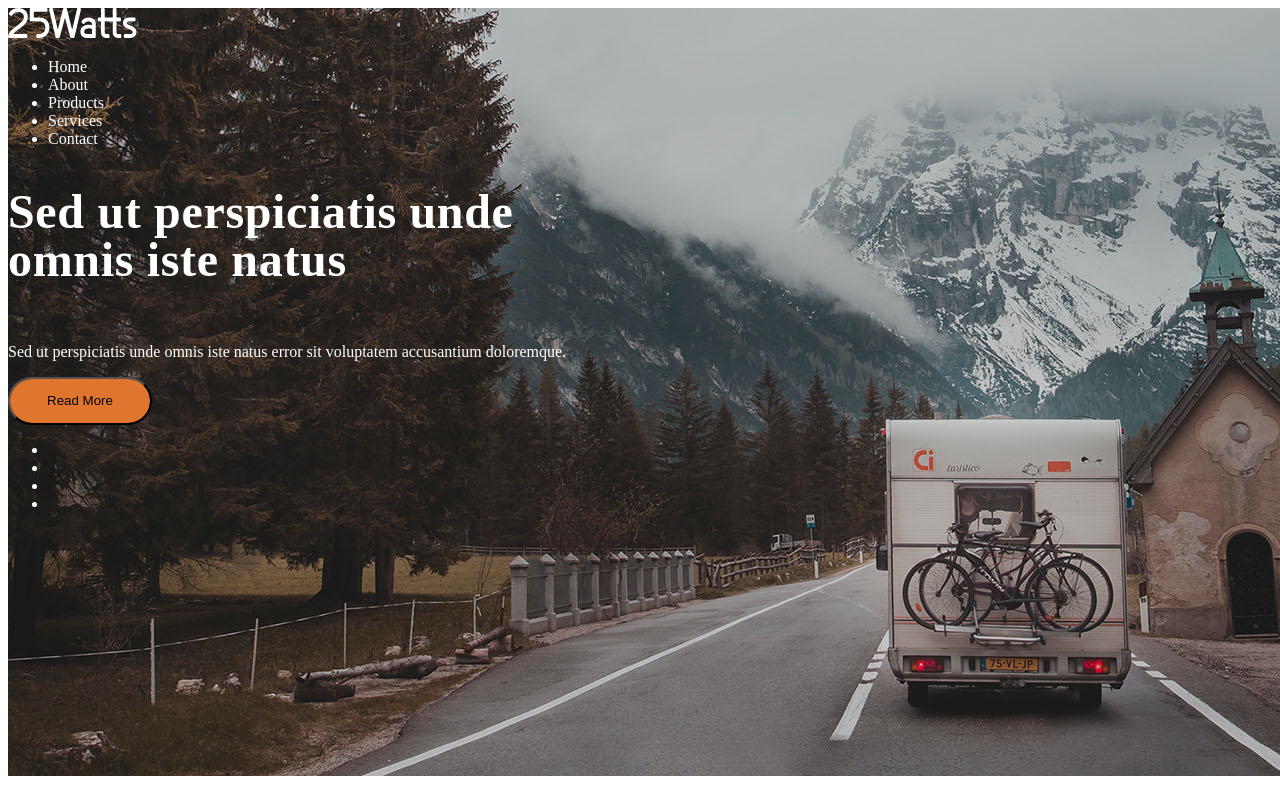
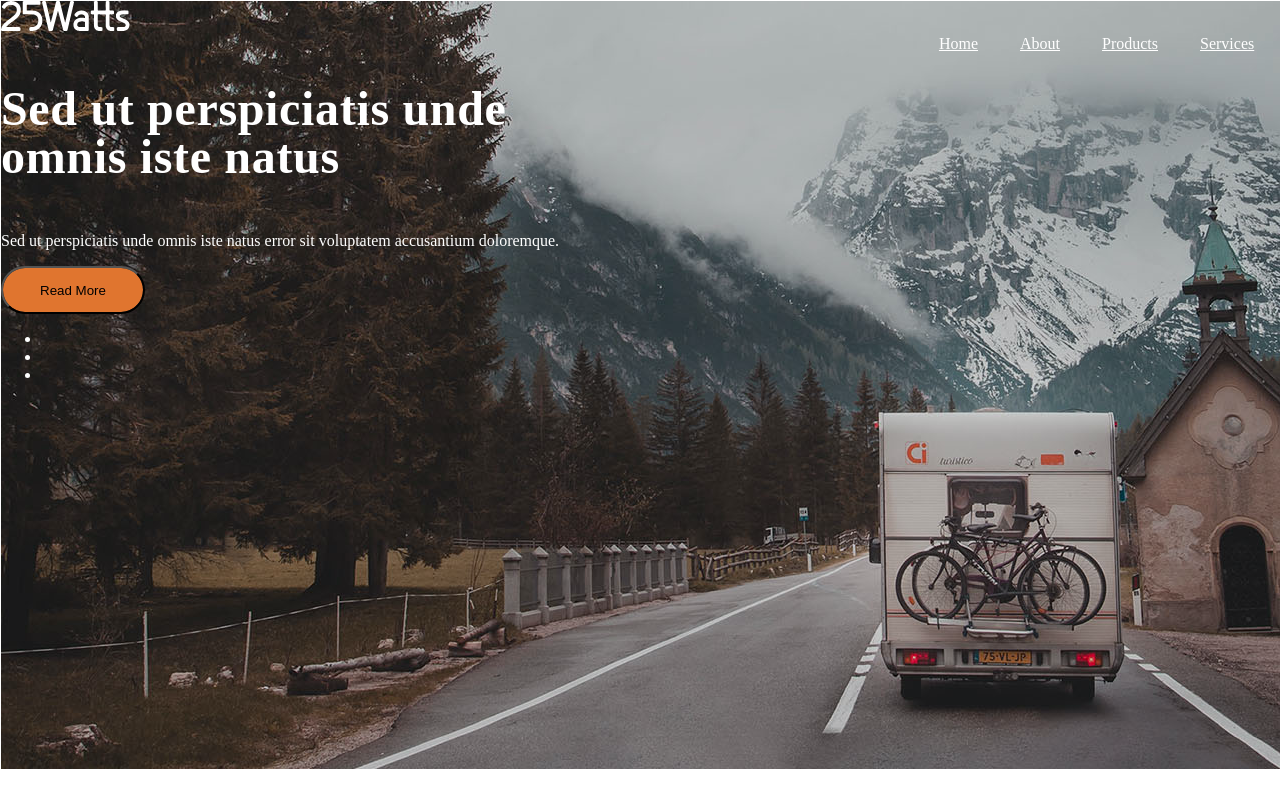
Before and after one commit to Edwin801103/mundosedwin-zapata, a plain HTML site: page index.html in a window 1280 px wide. Shown: the top 786 px of the page. Drawn offline with Linux system fonts and the light colour scheme.

Commit message:
movi el menu a la izquierda

```diff
--- a/Assets/CSS/Styles.css
+++ b/Assets/CSS/Styles.css
@@ -1,22 +1,47 @@
+body{
+    margin: 1px;
+}
+#slider1{
+    background-image: url(/Assets/Imagenes/slider-1.png);
+    background: transparent url(/Assets/Imagenes/slider-1.png) 0% 0% no-repeat padding-box;
+    color: white;
+    width: 1366px;
+    height: 768px;
+    clear: both;
+    content: '';
+    display: table;
+    opacity: 1;
+}
+.logo{
+   padding: auto;
+}
+.menu{
+    margin: 0px;
+    list-style: none;
+    padding: 0px;
+    display: flex;
+    justify-content: end
+
+}
+.menu li a{
+    display: flexbox;
+    padding: 40px 21px;
+    color: white;
+    text-decoration-style: none;
+}
 
 
-#header{
-background-image: url("../Imagenes/slider-1.png");
-height: 768px;
-width: 1366px;
-color: white;
-}
-#button{
+.button{
     top: 480px;
     left: 101px;
     width: 144px;
     height: 48px;
-    background: var(--unnamed-color-e0752f) 0% 0% no-repeat padding-box;
     background: #E0752F 0% 0% no-repeat padding-box;
     border-radius: 25px;
     opacity: 1;
-}
-#title{
+    }
+
+.title{
     top: 254px;
     left: 101px;
     width: 554px;
--- a/index.html
+++ b/index.html
@@ -1,45 +1,55 @@
 <!DOCTYPE html>
 <html lang="en">
+
 <head>
   <meta charset="UTF-8" />
   <meta http-equiv="X-UA-Compatible" content="IE=edge" />
   <meta name="viewport" content="width=device-width, initial-scale=1.0" />
-    <link rel="stylesheet" href="../Assets/CSS/Styles.css" />
+  <link rel="stylesheet" href="./Assets/CSS/Styles.css" />
   <title>25watts</title>
 </head>
 
 <body>
-    <header>
-    <section id="header">
-      <img src="../Assets/Imagenes/top-logo.png" alt="Logo 25watts" />
-      <nav>
-        <ul>
-          <li>Home</li>
-          <li>About</li>
-          <li>Products</li>
-          <li>Services</li>
-          <li>Contact</li>
+  <header id="slider1">
+    <img class="logo" src="./Assets/Imagenes/top-logo.png" alt="Logo 25watts" />
+    <navgi>
+      <ul class="menu">
+        <li>
+          <a class="home" href="#slider1">Home</a>
+        </li>
+        <li>
+          <a class="about" href="">About</a>
+        </li>
+        <li>
+          <a class="productos" href="">Products</a>
+        </li>
+        <li>
+          <a href="">Services</a>
+        </li>
+        <li>
+          <a href="">Contact</a>
+        </li>
       </ul>
     </nav>
-      <h1 id="title">Sed ut perspiciatis unde omnis iste natus</h1>
+
+    <h1 class="title">Sed ut perspiciatis unde omnis iste natus</h1>
     <p>
       Sed ut perspiciatis unde omnis iste natus error sit voluptatem
       accusantium doloremque.
     </p>
-      <button id="button">
+    <button class="button">
       <p>Read More</p>
     </button>
     <ul>
       <li></li>
       <li></li>
       <li></li>
-        <li></li>
     </ul>
-    </section>
+
 
   </header>
   <main>
-      <section >
+    <section>
       <h1>We Help Businesses</h1>
       <p>
         Lorem ipsum dolor sit amet, consetetur sadipscing elitr, sed diam
@@ -56,18 +66,9 @@
       </p>
     </section>
     <section>
-        <img
-          src="../Assets/Imagenes/section3-image.png"
-          alt="Imagen Products "
-        />
-        <img
-          src="../Assets/Imagenes/Icon feather-arrow-left-circle.png"
-          alt="Icon left-circle"
-        />
-        <img
-          src="../Assets/Imagenes/Icon feather-arrow-right-circle.png"
-          alt="Icon right-circle "
-        />
+      <img src="../Assets/Imagenes/section3-image.png" alt="Imagen Products " />
+      <img src="../Assets/Imagenes/Icon feather-arrow-left-circle.png" alt="Icon left-circle" />
+      <img src="../Assets/Imagenes/Icon feather-arrow-right-circle.png" alt="Icon right-circle " />
       <p>Sed ut perspiciatis</p>
       <h1>Nemo Enim</h1>
       <p>
@@ -76,15 +77,9 @@
       </p>
     </section>
     <section>
-        <img
-          src="../Assets/Imagenes/section4-image.png"
-          alt="Imagen Services "
-        />
+      <img src="../Assets/Imagenes/section4-image.png" alt="Imagen Services " />
       <p>Sed ut perspiciatis</p>
-        <img
-          src="../Assets/Imagenes/Icon feather-chevron-up.png"
-          alt="Icon up"
-        />
+      <img src="../Assets/Imagenes/Icon feather-chevron-up.png" alt="Icon up" />
       <p>
         Lorem ipsum dolor sit amet, consetetur sadipscing elitr, sed diam
         nonumy eirmod tempor invidunt ut labore et dolore magna aliquyam erat,
@@ -93,15 +88,9 @@
         ipsum dolor sit amet.
       </p>
       <p>Ut enim ad minima veniam</p>
-        <img
-          src="../Assets/Imagenes/Icon feather-chevron-down.png"
-          alt="Icon down"
-        />
+      <img src="../Assets/Imagenes/Icon feather-chevron-down.png" alt="Icon down" />
       <p>Sit amet, consectetur, adipisci</p>
-        <img
-          src="../Assets/Imagenes/Icon feather-chevron-down.png"
-          alt="Icon down"
-        />
+      <img src="../Assets/Imagenes/Icon feather-chevron-down.png" alt="Icon down" />
     </section>
     <section>
       <img src="../Assets/Imagenes/contact-image.png" alt="Contact Imagen" />
```
Lines whose indentation alone changed are shown as unchanged.
